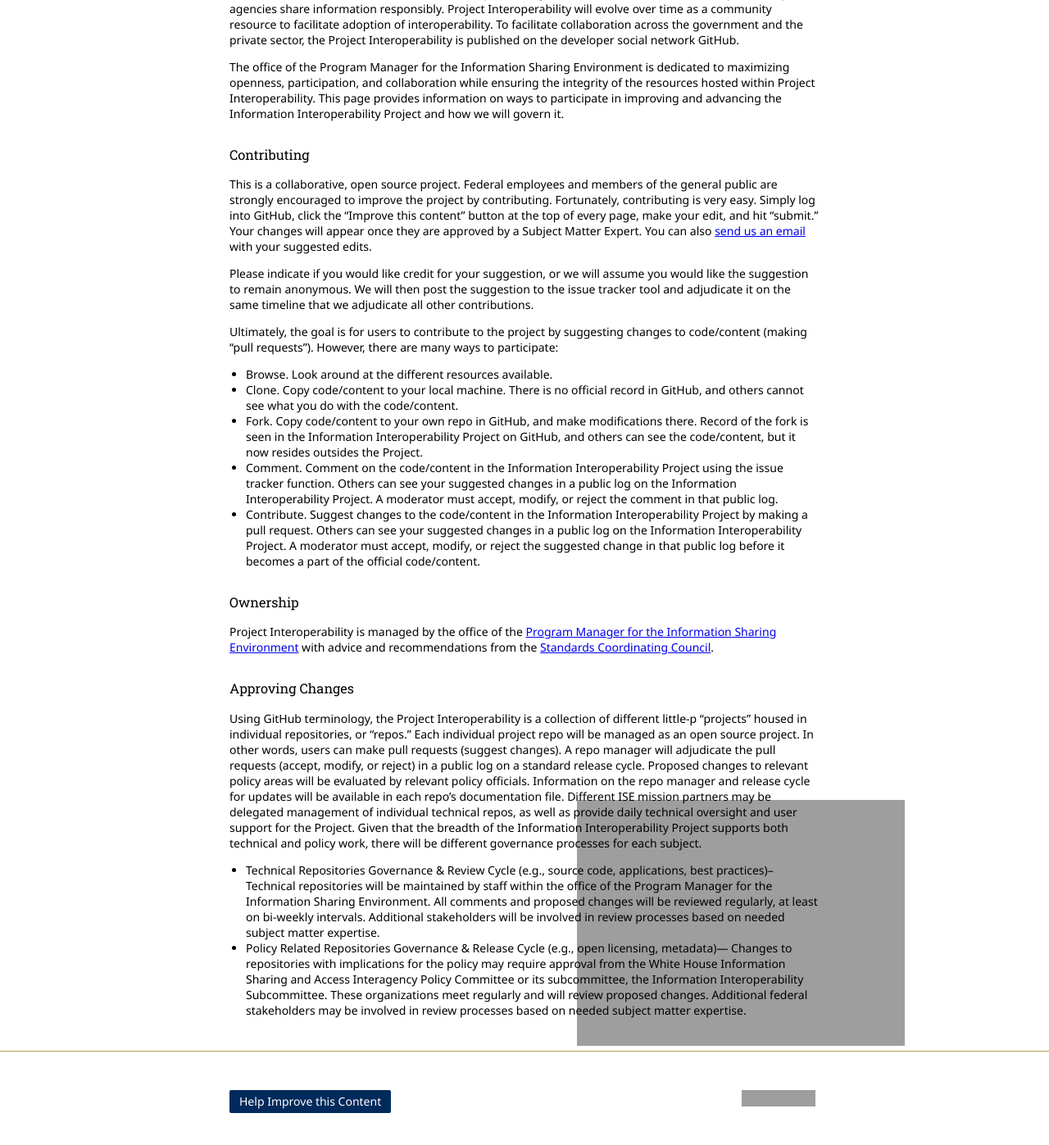
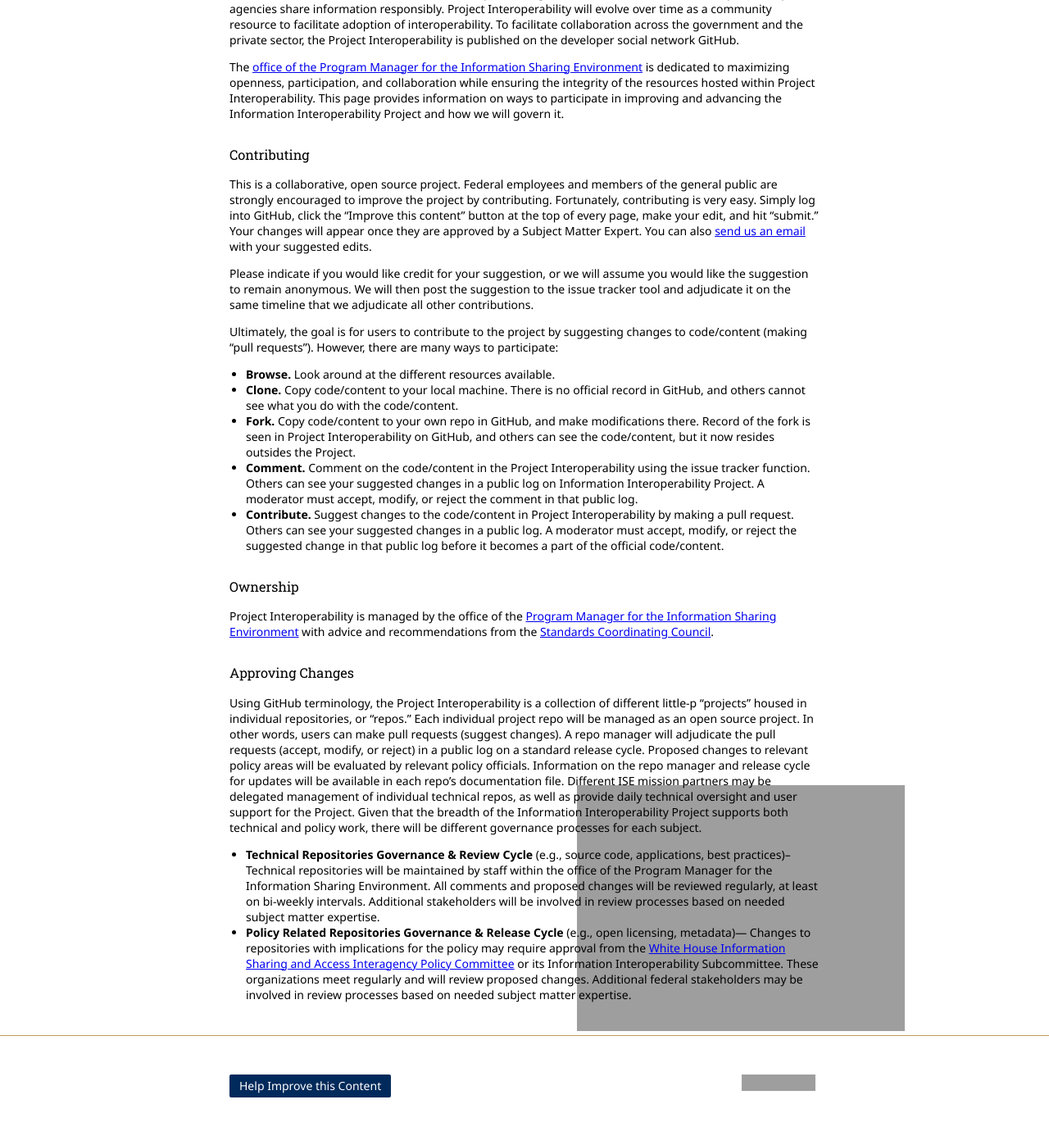
Before and after one commit to Project-Interoperability/project-interoperability.github.io, a Jekyll site: the page built from governance.md, in a window 1280 px wide and 1400 px high, scrolled down 141 px. Shown: the top 1397 px of the window at 82% size. Built offline with Jekyll 4.4.1, drawn with Linux system fonts in a browser that asks for light colours; nearby versions of some CDN libraries; grey boxes are pictures that could not be loaded.

Commit message:
Update governance.md
added hyperlinks, some formatting changes

```diff
--- a/governance.md
+++ b/governance.md
@@ -8,7 +8,7 @@ title: Governance
 
 This is an online collection of frameworks, best practices, guidelines, and case studies developed to help agencies share information responsibly. Project Interoperability will evolve over time as a community resource to facilitate adoption of interoperability. To facilitate collaboration across the government and the private sector, the Project Interoperability is published on the developer social network GitHub.
 
-The office of the Program Manager for the Information Sharing Environment is dedicated to maximizing openness, participation, and collaboration while ensuring the integrity of the resources hosted within Project Interoperability. This page provides information on ways to participate in improving and advancing the Information Interoperability Project and how we will govern it.
+The [office of the Program Manager for the Information Sharing Environment](www.ise.gov) is dedicated to maximizing openness, participation, and collaboration while ensuring the integrity of the resources hosted within Project Interoperability. This page provides information on ways to participate in improving and advancing the Information Interoperability Project and how we will govern it.
 
 ### Contributing
 
@@ -18,11 +18,11 @@ Please indicate if you would like credit for your suggestion, or we will assume
 
 Ultimately, the goal is for users to contribute to the project by suggesting changes to code/content (making “pull requests”). However, there are many ways to participate:
 
-* Browse. Look around at the different resources available.
-* Clone. Copy code/content to your local machine. There is no official record in GitHub, and others cannot see what you do with the code/content.
-* Fork. Copy code/content to your own repo in GitHub, and make modifications there. Record of the fork is seen in the Information Interoperability Project on GitHub, and others can see the code/content, but it now resides outsides the Project.
-* Comment. Comment on the code/content in the Information Interoperability Project using the issue tracker function. Others can see your suggested changes in a public log on the Information Interoperability Project. A moderator must accept, modify, or reject the comment in that public log.
-* Contribute. Suggest changes to the code/content in the Information Interoperability Project by making a pull request. Others can see your suggested changes in a public log on the Information Interoperability Project. A moderator must accept, modify, or reject the suggested change in that public log before it becomes a part of the official code/content.
+* **Browse.** Look around at the different resources available.
+* **Clone.** Copy code/content to your local machine. There is no official record in GitHub, and others cannot see what you do with the code/content.
+* **Fork.** Copy code/content to your own repo in GitHub, and make modifications there. Record of the fork is seen in Project Interoperability on GitHub, and others can see the code/content, but it now resides outsides the Project.
+* **Comment.** Comment on the code/content in the Project Interoperability using the issue tracker function. Others can see your suggested changes in a public log on  Information Interoperability Project. A moderator must accept, modify, or reject the comment in that public log.
+* **Contribute.** Suggest changes to the code/content in  Project Interoperability by making a pull request. Others can see your suggested changes in a public log. A moderator must accept, modify, or reject the suggested change in that public log before it becomes a part of the official code/content.
 
 ### Ownership
 Project Interoperability is managed by the office of the [Program Manager for the Information Sharing Environment](www.ise.gov) with advice and recommendations from the [Standards Coordinating Council](www.ise.gov/standards-coordinating-council).
@@ -30,5 +30,5 @@ Project Interoperability is managed by the office of the [Program Manager for th
 ### Approving Changes
 Using GitHub terminology, the Project Interoperability is a collection of different little-p “projects” housed in individual repositories, or “repos.” Each individual project repo will be managed as an open source project. In other words, users can make pull requests (suggest changes). A repo manager will adjudicate the pull requests (accept, modify, or reject) in a public log on a standard release cycle. Proposed changes to relevant policy areas will be evaluated by relevant policy officials. Information on the repo manager and release cycle for updates will be available in each repo’s documentation file. Different ISE mission partners may be delegated management of individual technical repos, as well as provide daily technical oversight and user support for the Project. Given that the breadth of the Information Interoperability Project supports both technical and policy work, there will be different governance processes for each subject.
 
-* Technical Repositories Governance & Review Cycle (e.g., source code, applications, best practices)– Technical repositories will be maintained by staff within the office of the Program Manager for the Information Sharing Environment. All comments and proposed changes will be reviewed regularly, at least on bi-weekly intervals. Additional stakeholders will be involved in review processes based on needed subject matter expertise.
-* Policy Related Repositories Governance & Release Cycle (e.g., open licensing, metadata)— Changes to repositories with implications for the policy may require approval from the White House Information Sharing and Access Interagency Policy Committee or its subcommittee, the Information Interoperability Subcommittee. These organizations meet regularly and will review proposed changes. Additional federal stakeholders may be involved in review processes based on needed subject matter expertise.
+* **Technical Repositories Governance & Review Cycle** (e.g., source code, applications, best practices)– Technical repositories will be maintained by staff within the office of the Program Manager for the Information Sharing Environment. All comments and proposed changes will be reviewed regularly, at least on bi-weekly intervals. Additional stakeholders will be involved in review processes based on needed subject matter expertise.
+* **Policy Related Repositories Governance & Release Cycle** (e.g., open licensing, metadata)— Changes to repositories with implications for the policy may require approval from the [White House Information Sharing and Access Interagency Policy Committee](www.ise.gov/gov) or its Information Interoperability Subcommittee. These organizations meet regularly and will review proposed changes. Additional federal stakeholders may be involved in review processes based on needed subject matter expertise.
```
